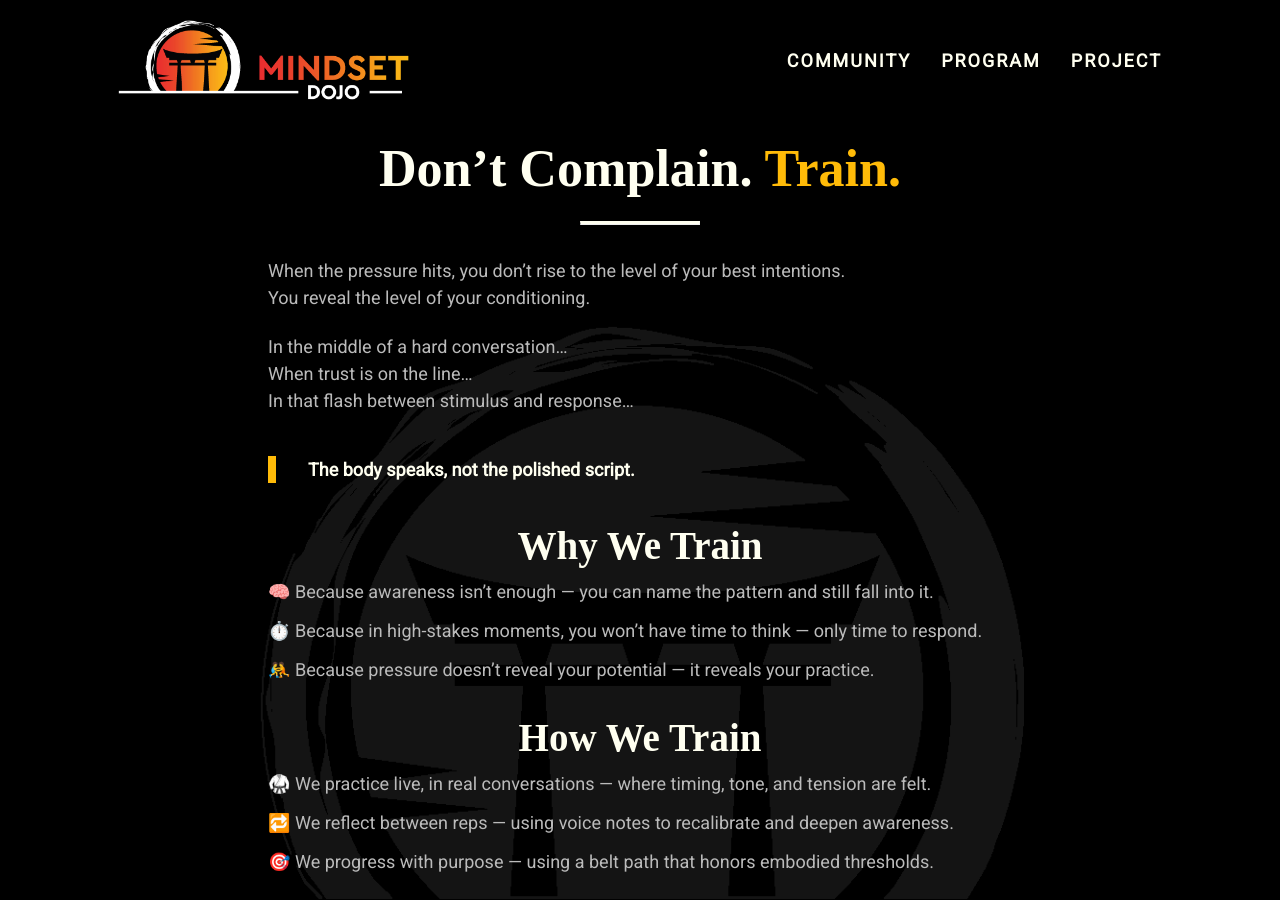
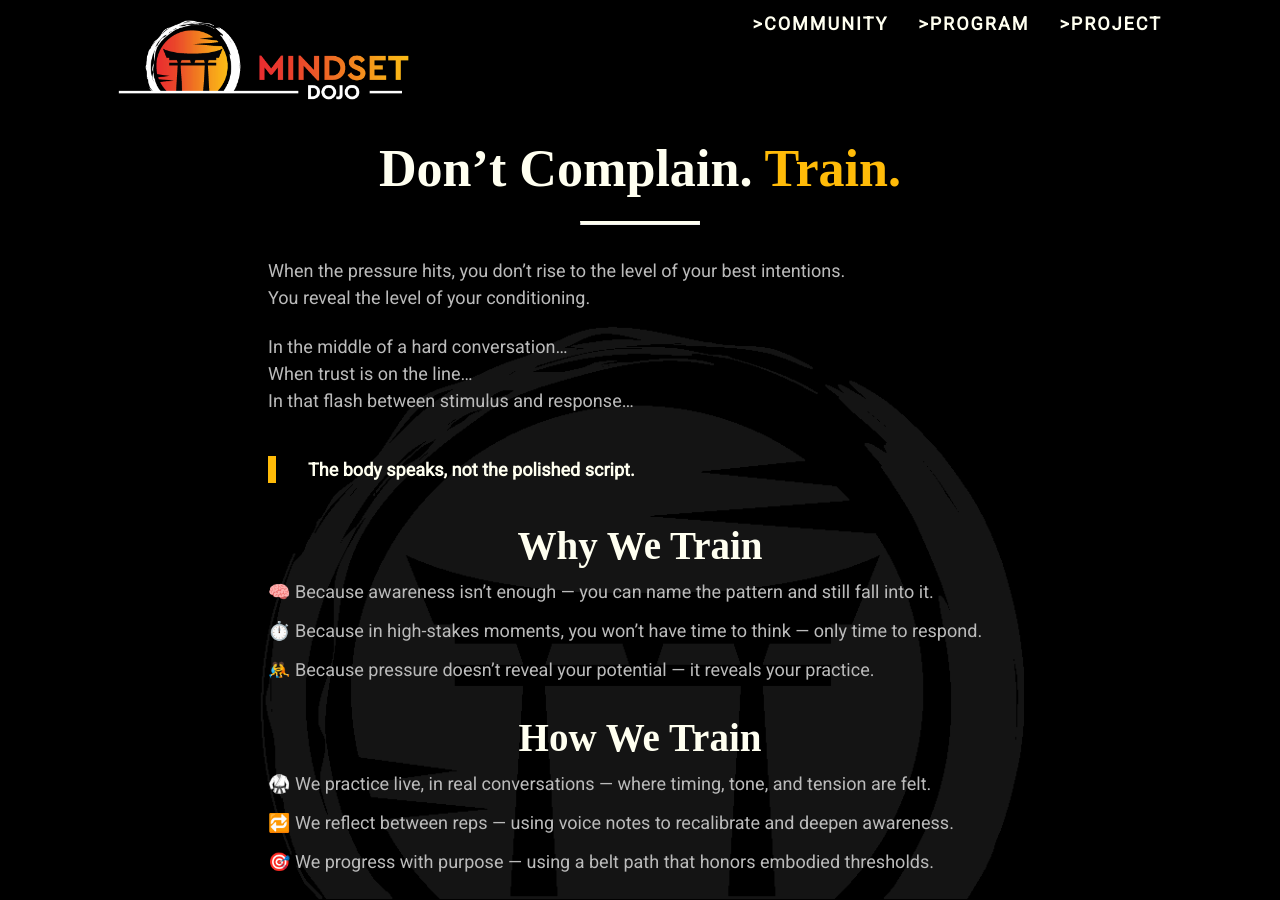
Before and after one commit to mindset-dojo/mindset-dojo.github.io, a Jekyll site: the page built from index.md, in a window 1280 px wide and 900 px high. Built offline with Jekyll 4.4.1, drawn with Linux system fonts in a browser that asks for light colours; some web fonts are replaced.

Commit message:
fix: Revert refactor

```diff
--- a/_includes/header.html
+++ b/_includes/header.html
@@ -3,18 +3,29 @@
         <img src="{{'/assets/mindset-dojo-logo.png' | relative_url}}" alt="Mindset Dojo Logo" width="292" height="80" decoding="async" fetchpriority="high">
     </a>
     <nav id="Menu">
-		<ul role="menu">
-  			{%- for item in site.header_links -%}
-    			{%- assign rel = item.href | relative_url -%}
-    		<li role="presentation">
-      			{%- if current == rel -%}
-        		<a href="{{ rel }}" role="menuitem" aria-current="page">{{ item.label }}</a>
-      			{%- else -%}
-        		<a href="{{ rel }}" role="menuitem">{{ item.label }}</a>
-      			{%- endif -%}
-    		</li>
-  			{%- endfor -%}
-		</ul>
+        <ul role="menu">
+            <li role="presentation">
+                <a
+                  href="{{'/' | relative_url }}"
+                  role="menuitem"
+                  {% include aria_current.html page_url="{{'/' | relative_url }}" %}
+                >COMMUNITY</a>
+            </li>
+            <li role="presentation">
+                <a
+                  href="{{'/program' | relative_url}}"
+                  role="menuitem"
+                  {% include aria_current.html page_url="{{'/program' | relative_url}}" %}
+                >PROGRAM</a>
+            </li>
+            <li role="presentation">
+                <a
+                  href="{{'/project' | relative_url}}"
+                  role="menuitem"
+                  {% include aria_current.html page_url="{{'/project' | relative_url}}" %}
+                >PROJECT</a>
+            </li>
+        </ul>
         <button aria-label="Menu Toggle" aria-expanded="false" aria-controls="Menu" aria-haspopup="true">
             <span class="bar bar1"></span>
             <span class="bar bar2"></span>
```
